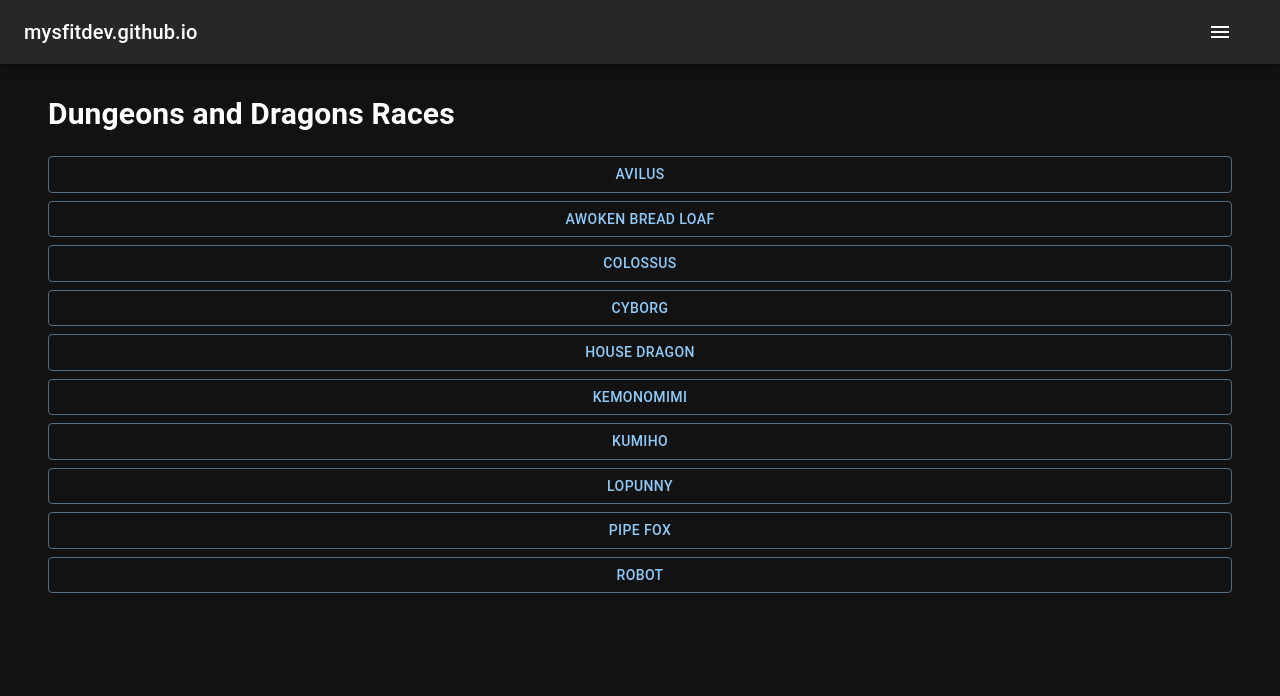
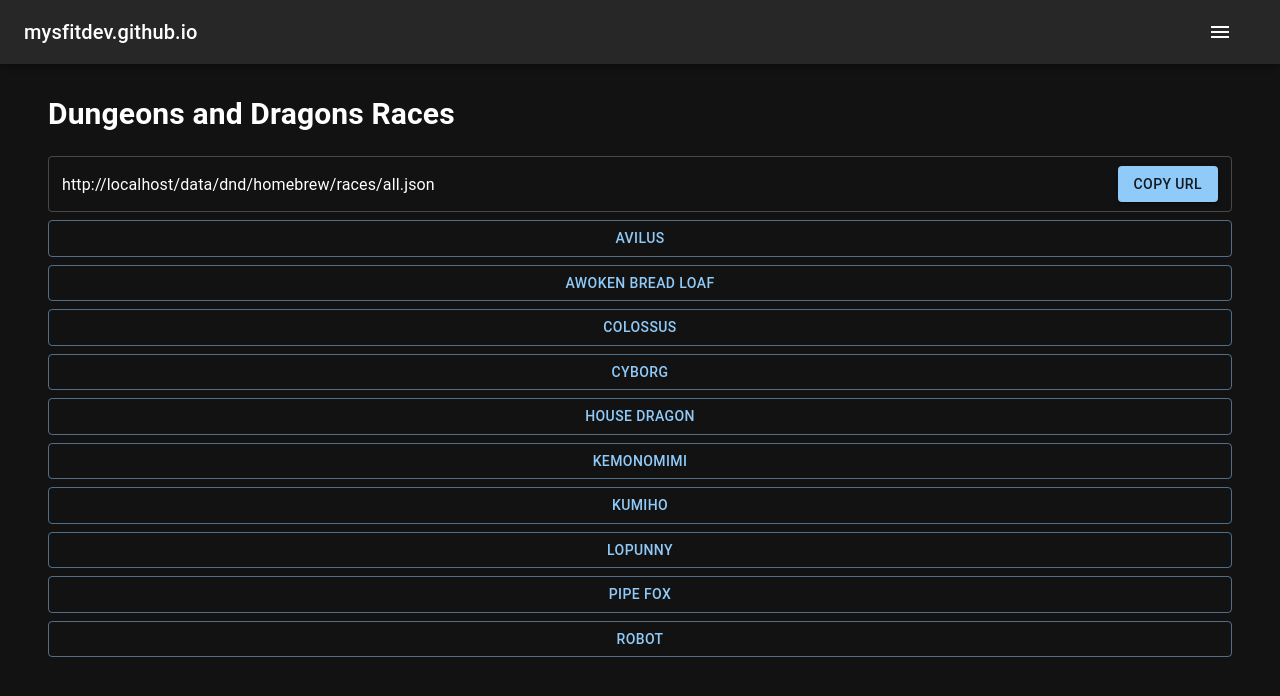
Before and after one commit to MysfitDev/mysfitdev.github.io, a Next.js app: page /races in a window 1280 px wide. Shown: the top 696 px of the page. Built offline with nearby package versions, Linux system fonts and the light colour scheme.

Commit message:
Add link to all.json for races

```diff
--- a/app/races/page.tsx
+++ b/app/races/page.tsx
@@ -1,5 +1,6 @@
 import { Button, Container } from '@mui/material';
 
+import CopyableJsonLink from '@/components/CopyableJsonLink';
 import { getRaceIndex } from '@/lib/dnd/raceManifest';
 
 export default async function RacePage() {
@@ -8,6 +9,7 @@ export default async function RacePage() {
   return (
     <Container className="flex flex-col gap-2" maxWidth={false}>
       <h1 className="text-3xl font-bold mb-4">Dungeons and Dragons Races</h1>
+      <CopyableJsonLink path="/data/dnd/homebrew/races/all.json" />
 
       {races.map((race) => (
         <Button
--- /dev/null
+++ b/components/CopyableJsonLink.tsx
@@ -0,0 +1,42 @@
+'use client';
+
+import { Button, InputAdornment, OutlinedInput } from '@mui/material';
+import { useEffect, useState } from 'react';
+
+interface CopyableJsonLinkProps {
+  path: string;
+}
+
+export default function CopyableJsonLink({ path }: CopyableJsonLinkProps) {
+  const [origin, setOrigin] = useState<string | null>(null);
+  const [copied, setCopied] = useState(false);
+
+  useEffect(() => {
+    setOrigin(window.location.origin);
+  }, []);
+
+  const fullUrl = origin ? `${origin}${path}` : path;
+
+  const handleCopy = async () => {
+    if (!origin) return;
+
+    await navigator.clipboard.writeText(fullUrl);
+    setCopied(true);
+    setTimeout(() => setCopied(false), 2000);
+  };
+
+  return (
+    <OutlinedInput
+      fullWidth
+      value={fullUrl}
+      readOnly
+      endAdornment={
+        <InputAdornment position="end">
+          <Button onClick={handleCopy} variant="contained">
+            {copied ? 'Copied!' : 'Copy URL'}
+          </Button>
+        </InputAdornment>
+      }
+    />
+  );
+}
--- a/components/RacePageJsonRenderer.tsx
+++ b/components/RacePageJsonRenderer.tsx
@@ -1,13 +1,10 @@
 'use client';
 
 import React from 'react';
-import {
-  OutlinedInput,
-  InputAdornment,
-  Button,
-  Container,
-} from '@mui/material';
+import { Container } from '@mui/material';
 import { useState, useEffect } from 'react';
+
+import CopyableJsonLink from '@/components/CopyableJsonLink';
 
 interface RagePageJsonRendererProps {
   title?: string;
@@ -21,13 +18,7 @@ export default function RagePageJsonRenderer({
   const [data, setData] = useState<string | null>(null);
   const [error, setError] = useState(false);
 
-  const [origin, setOrigin] = useState<string | null>(null);
-
   const path = `/data/dnd/homebrew/races/${race}.json`;
-
-  useEffect(() => {
-    setOrigin(window.location.origin);
-  }, []);
 
   useEffect(() => {
     if (!race) return;
@@ -41,17 +32,6 @@ export default function RagePageJsonRenderer({
       .catch(() => setError(true));
   }, [race]);
 
-  // Client-side copy button
-  const [copied, setCopied] = useState(false);
-
-  const handleCopy = async () => {
-    if (!origin || !path) return;
-
-    await navigator.clipboard.writeText(`${origin}${path}`);
-    setCopied(true);
-    setTimeout(() => setCopied(false), 2000);
-  };
-
   if (error)
     return (
       <Container className="flex flex-col gap-2">
@@ -62,17 +42,7 @@ export default function RagePageJsonRenderer({
   return (
     <Container className="flex flex-col gap-2">
       <h1 className="text-3xl font-bold mb-4">{title ?? race}</h1>
-      <OutlinedInput
-        fullWidth
-        endAdornment={
-          <InputAdornment position="end">
-            <Button onClick={handleCopy} variant="contained">
-              {copied ? 'Copied!' : 'Copy URL'}
-            </Button>
-          </InputAdornment>
-        }
-        defaultValue={`${origin}${path}`}
-      />
+      <CopyableJsonLink path={path} />
       <Container className="bg-neutral-900 rounded-lg">
         <pre className="overflow-x-auto text-sm">{data}</pre>
       </Container>
```
Also changed, not shown: public/data/dnd/homebrew/races/all.json.
